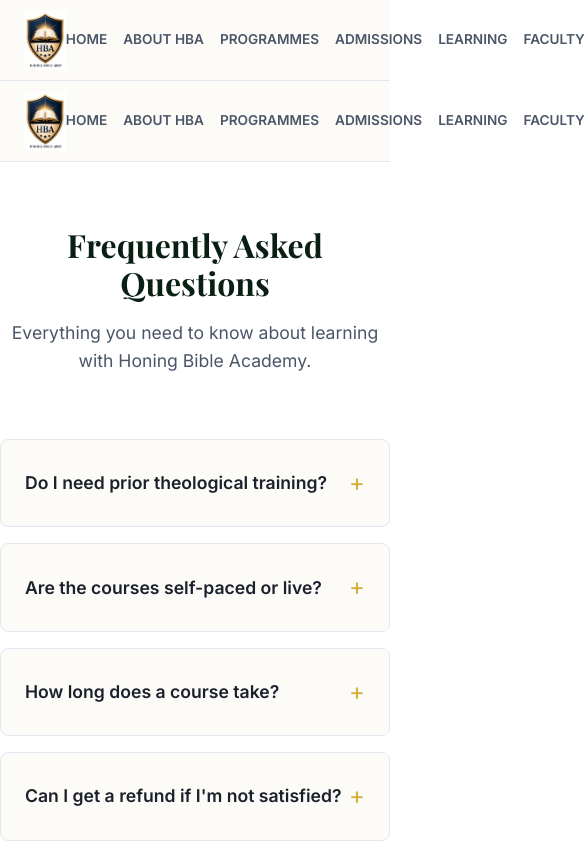
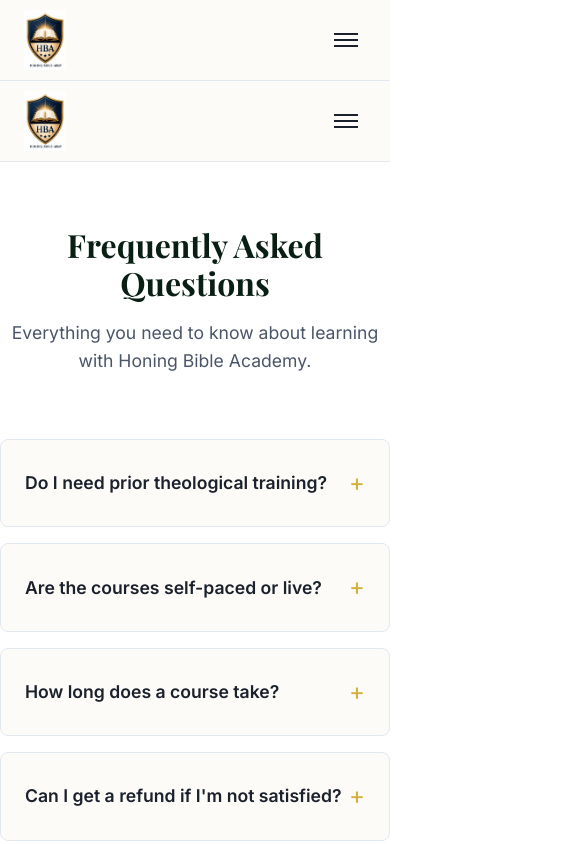
Before and after one commit to zeerocodez/HoningBibleAcademy, a Next.js app: page /faq in a window 390 px wide. Shown: the top 844 px of the page, 585 px wide, since content can reach past the window. Built offline with nearby package versions, Linux system fonts and the light colour scheme.

Commit message:
Make header navigation mobile responsive with hamburger menu

```diff
--- a/src/components/Header.module.css
+++ b/src/components/Header.module.css
@@ -60,3 +60,96 @@
 .button:active {
   transform: translateY(1px);
 }
+
+.menuButton {
+  display: none;
+  background: none;
+  border: none;
+  cursor: pointer;
+  padding: 0.5rem;
+  z-index: 101;
+}
+
+.menuIcon {
+  display: block;
+  width: 24px;
+  height: 2px;
+  background-color: var(--color-text);
+  position: relative;
+  transition: background-color 0.2s ease;
+}
+
+.menuIcon::before,
+.menuIcon::after {
+  content: '';
+  position: absolute;
+  width: 24px;
+  height: 2px;
+  background-color: var(--color-text);
+  left: 0;
+  transition: transform 0.2s ease, top 0.2s ease;
+}
+
+.menuIcon::before {
+  top: -6px;
+}
+
+.menuIcon::after {
+  top: 6px;
+}
+
+.menuOpen {
+  background-color: transparent;
+}
+
+.menuOpen::before {
+  transform: rotate(45deg);
+  top: 0;
+}
+
+.menuOpen::after {
+  transform: rotate(-45deg);
+  top: 0;
+}
+
+@media (max-width: 1024px) {
+  .menuButton {
+    display: block;
+  }
+
+  .nav {
+    position: fixed;
+    top: 80px;
+    left: 0;
+    right: 0;
+    background-color: var(--color-surface);
+    flex-direction: column;
+    padding: 2rem;
+    gap: 1.5rem;
+    border-bottom: 1px solid var(--color-border);
+    transform: translateY(-150%);
+    transition: transform 0.3s ease-in-out;
+    opacity: 0;
+    pointer-events: none;
+    box-shadow: 0 10px 15px -3px rgba(0,0,0,0.1);
+  }
+
+  .navActive {
+    transform: translateY(0);
+    opacity: 1;
+    pointer-events: auto;
+  }
+
+  .link {
+    font-size: 1.1rem;
+    width: 100%;
+    text-align: center;
+  }
+
+  .button {
+    width: 100%;
+    text-align: center;
+    font-size: 1.1rem;
+    padding: 1rem;
+  }
+}
--- a/src/components/Header.tsx
+++ b/src/components/Header.tsx
@@ -1,25 +1,36 @@
+'use client';
+
 import Link from 'next/link';
+import { useState } from 'react';
 import styles from './Header.module.css';
 
 export default function Header() {
+  const [isMenuOpen, setIsMenuOpen] = useState(false);
+
+  const toggleMenu = () => setIsMenuOpen(!isMenuOpen);
+
   return (
     <header className={styles.header}>
       <div className={`container ${styles.headerInner}`}>
-        <Link href="/" className={styles.logoContainer}>
+        <Link href="/" className={styles.logoContainer} onClick={() => setIsMenuOpen(false)}>
           <img src="/logo.jpeg" alt="Honing Bible Academy Logo" className={styles.logoImage} />
         </Link>
-        <nav className={styles.nav}>
-          <Link href="/" className={styles.link}>HOME</Link>
-          <Link href="/about" className={styles.link}>ABOUT HBA</Link>
-          <Link href="/programmes" className={styles.link}>PROGRAMMES</Link>
-          <Link href="/admissions" className={styles.link}>ADMISSIONS</Link>
-          <Link href="/learning" className={styles.link}>LEARNING</Link>
-          <Link href="/faculty" className={styles.link}>FACULTY</Link>
-          <Link href="/research" className={styles.link}>RESEARCH</Link>
-          <Link href="/resources" className={styles.link}>RESOURCES</Link>
-          <Link href="/events" className={styles.link}>EVENTS</Link>
-          <Link href="/contact" className={styles.link}>CONTACT</Link>
-          <Link href="/login" className={styles.button}>STUDENT PORTAL</Link>
+
+        {/* Mobile Menu Button */}
+        <button className={styles.menuButton} onClick={toggleMenu} aria-label="Toggle Navigation">
+          <span className={`${styles.menuIcon} ${isMenuOpen ? styles.menuOpen : ''}`}></span>
+        </button>
+
+        <nav className={`${styles.nav} ${isMenuOpen ? styles.navActive : ''}`}>
+          <Link href="/" className={styles.link} onClick={() => setIsMenuOpen(false)}>HOME</Link>
+          <Link href="/about" className={styles.link} onClick={() => setIsMenuOpen(false)}>ABOUT</Link>
+          <Link href="/programmes" className={styles.link} onClick={() => setIsMenuOpen(false)}>PROGRAMMES</Link>
+          <Link href="/admissions" className={styles.link} onClick={() => setIsMenuOpen(false)}>ADMISSIONS</Link>
+          <Link href="/learning" className={styles.link} onClick={() => setIsMenuOpen(false)}>LEARNING</Link>
+          <Link href="/faculty" className={styles.link} onClick={() => setIsMenuOpen(false)}>FACULTY</Link>
+          <Link href="/events" className={styles.link} onClick={() => setIsMenuOpen(false)}>EVENTS</Link>
+          <Link href="/contact" className={styles.link} onClick={() => setIsMenuOpen(false)}>CONTACT</Link>
+          <Link href="/login" className={styles.button} onClick={() => setIsMenuOpen(false)}>STUDENT PORTAL</Link>
         </nav>
       </div>
     </header>
```
